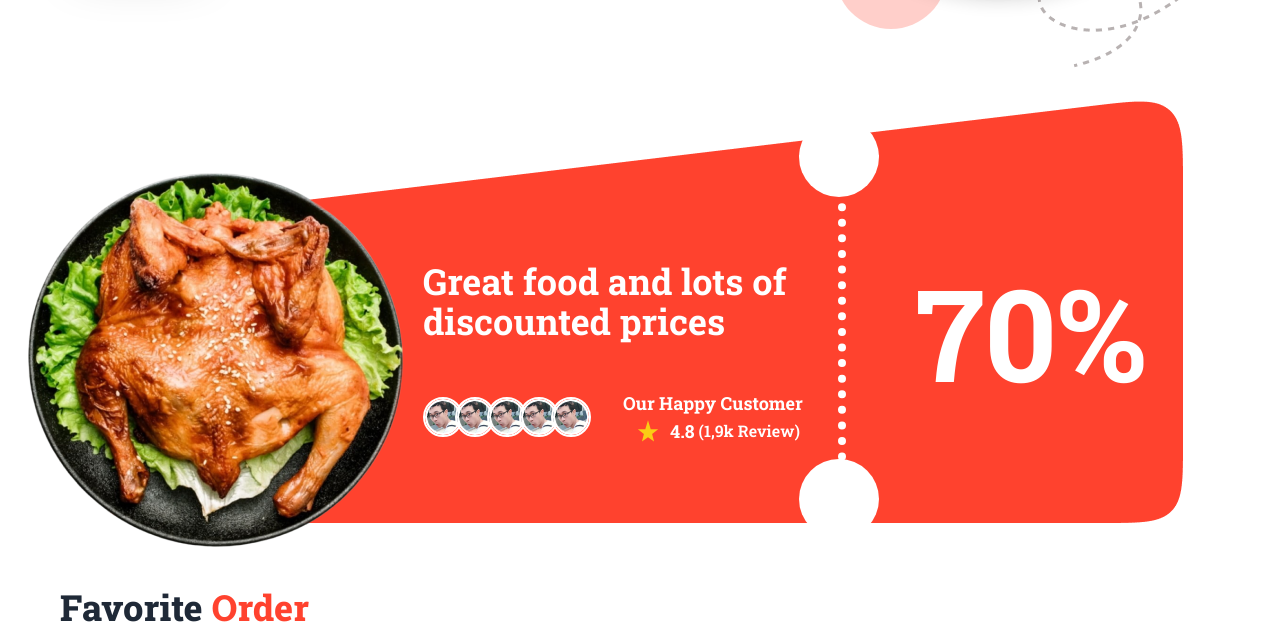
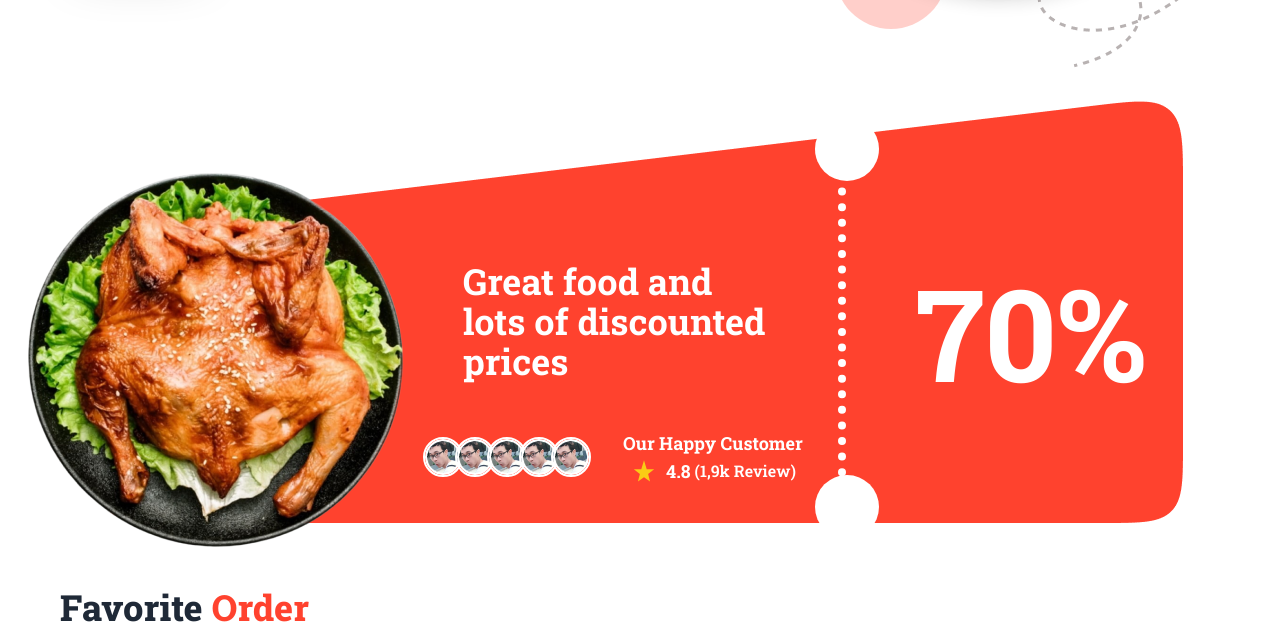
Before and after one commit to tahiamustofa/FoodPageUpdated, a website: page index.html in a window 1280 px wide. Shown: the part 608-1245 px from the top of the page. Drawn offline with nearby package versions, Linux system fonts and the light colour scheme.

Commit message:
Update index.html

```diff
--- a/index.html
+++ b/index.html
@@ -345,23 +345,23 @@
             class="mx-auto md:w-full w-[90%]"
           />
           <div
-            class="absolute xl:-left-20 xl:top-14 lg:left-0 lg:top-4 left-0 md:-top-10 top-5"
+            class="absolute xl:-left-20 xl:top-14 lg:left-0 lg:top-4 left-0 md:-top-10 top-6"
           >
             <img src="img/image 1.png" alt="" class="w-1/3 md:w-full" />
           </div>
           <div
-            class="absolute xl:left-[30%] xl:top-40 lg:top-24 lg:left-[42%] md:left-[52%] md:bottom-3 hidden md:block lg:space-y-8 md:space-y-2"
+            class="absolute xl:left-[30%] xl:top-40 lg:top-24 lg:left-[42%] md:left-[52%] md:bottom-3 block lg:space-y-8 md:space-y-2 space-y-1 text-center lg:text-left"
           >
             <h3
-              class="xl:text-4xl text-2xl font-bold text-white lg:text-left text-center xl:max-w-sm md:max-w-72"
+              class="xl:text-4xl text-xl px-10 font-bold text-white xl:max-w-sm max-w-xs"
             >
               Great food and lots of discounted prices
             </h3>
             <div
-              class="flex items-center xl:gap-4 gap-2 lg:flex-row flex-col justify-start"
+              class="flex items-center xl:gap-4 gap-2 lg:flex-row flex-col justify-center lg:justify-start"
             >
               <!-- Profile images with a "+" overlay -->
-              <div class="flex -space-x-2">
+              <div class="-space-x-2 sm:flex hidden md:flex">
                 <img
                   class="w-10 h-10 rounded-full border-2 border-white"
                   src="img/Ellipse 11.png"
@@ -391,7 +391,7 @@
 
               <!-- Rating -->
               <div
-                class="text-white font-semibold rounded-lg p-4 flex flex-col items-center justify-center space-x-2"
+                class="text-white hidden md:flex font-semibold rounded-lg p-4 flex-col items-center justify-center"
               >
                 <span class="font-bold text-lg">Our Happy Customer</span>
                 <div class="flex items-center gap-1">
@@ -412,7 +412,7 @@
           </div>
           <div>
             <div
-              class="absolute w-20 h-20 xl:top-4 xl:right-[28%] lg:-top-2 lg:right-32 bg-white bg-gradient-to-tl rounded-full"
+              class="absolute w-16 h-16 xl:top-4 xl:right-[28%] lg:-top-2 lg:right-32 bg-white bg-gradient-to-tl rounded-full"
             ></div>
             <!-- border  -->
             <div
@@ -420,7 +420,7 @@
             ></div>
 
             <div
-              class="absolute -bottom-4 xl:right-[28%] lg:right-[12%] w-20 h-20 bg-white bg-gradient-to-tl rounded-full"
+              class="absolute -bottom-4 xl:right-[28%] lg:right-[12%] w-16 h-16 bg-white bg-gradient-to-tl rounded-full"
             ></div>
           </div>
           <div
```
